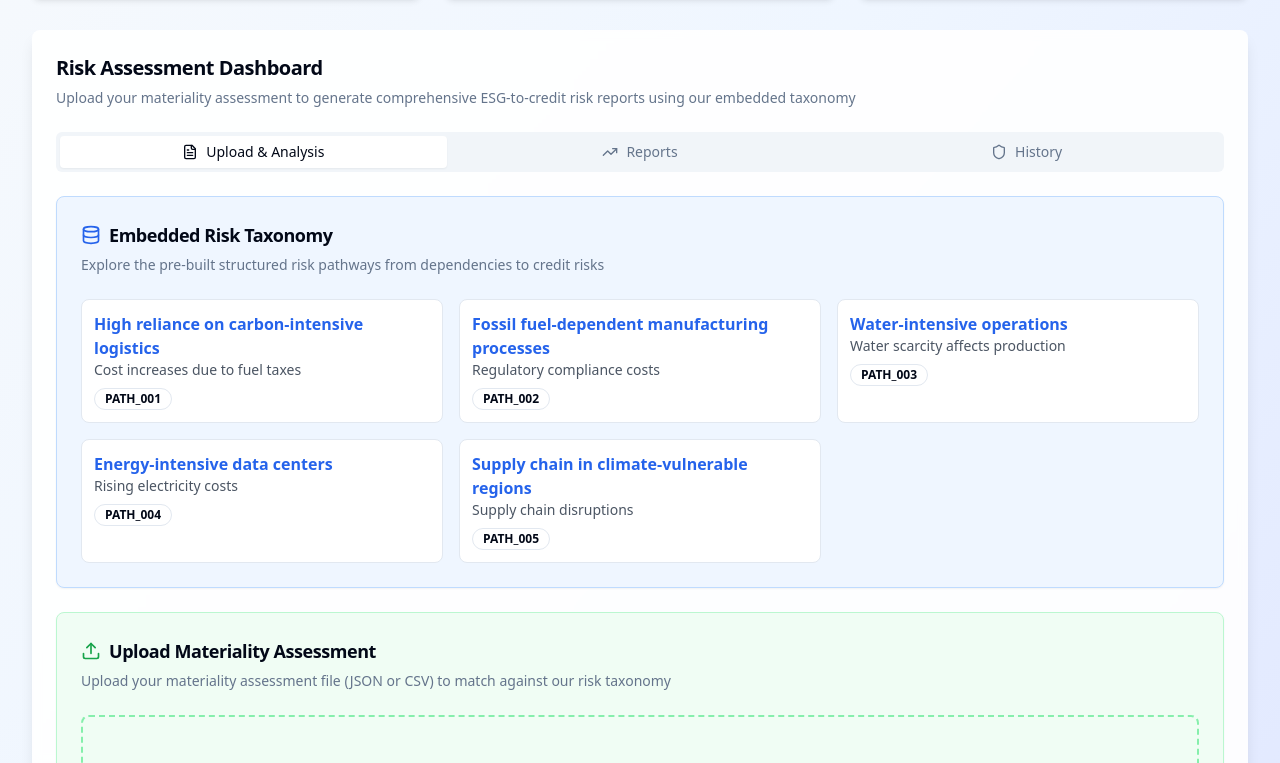
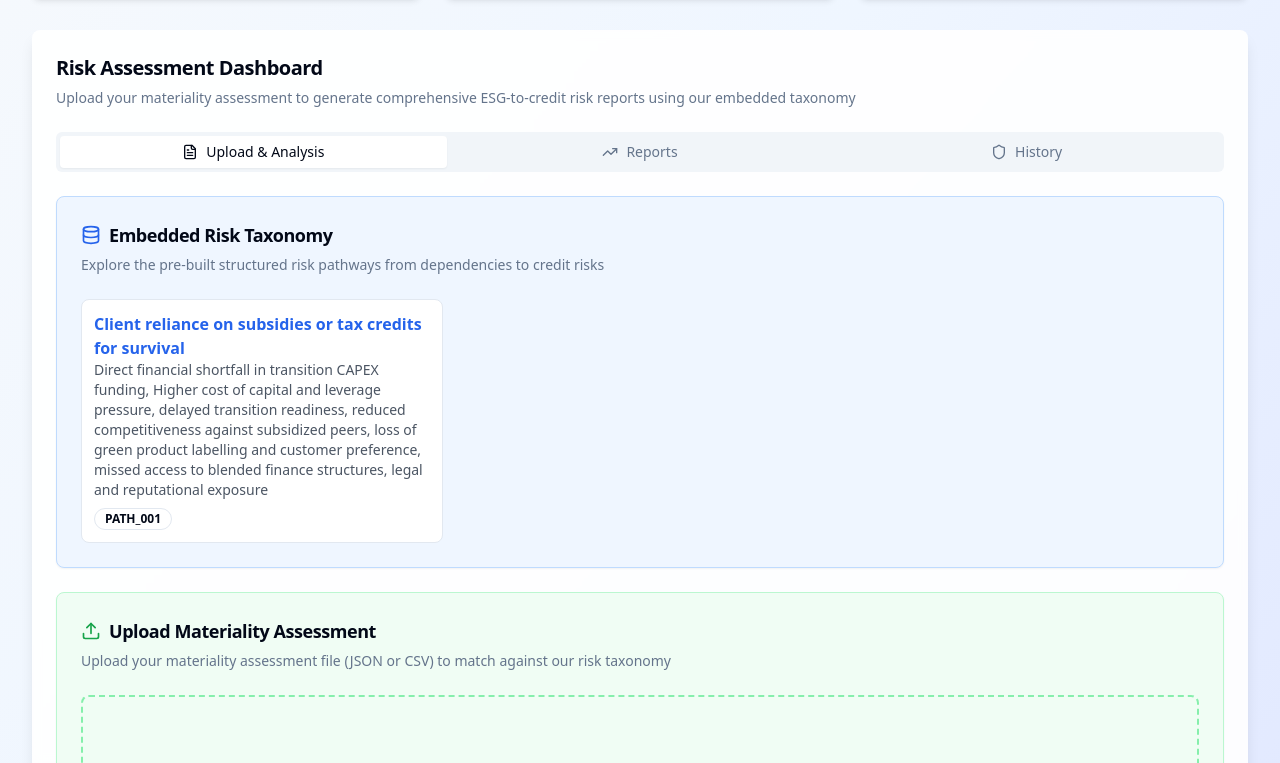
Before and after one commit to advantedgemanager/credit-climate-tracer, a React (Vite) app: page / in a window 1280 px wide. Shown: the part 493-1256 px from the top of the page. Built offline with nearby package versions, Linux system fonts and the light colour scheme.

Commit message:
Refactor: Add regulatory misalignment risk path
Add the new regulatory misalignment risk path to the embedded risk taxonomy selection.

```diff
--- a/src/data/riskTaxonomy.ts
+++ b/src/data/riskTaxonomy.ts
@@ -35,52 +35,12 @@ export interface ReportInputData {
 export const EMBEDDED_RISK_TAXONOMY: TaxonomyNode[] = [
   {
     pathId: "PATH_001",
-    dependency: "High reliance on carbon-intensive logistics",
-    impact: "Cost increases due to fuel taxes",
-    transitionRisk: "Policy-driven cost pass-through",
-    transmissionChannel: "OPEX pressure reduces cash reserves",
-    financialEffect: "Lower interest coverage ratio",
-    creditRisk: "Elevated default risk",
-    KPIs: ["Logistics emissions intensity", "Client fuel mix ratio", "EBITDA margin"]
-  },
-  {
-    pathId: "PATH_002",
-    dependency: "Fossil fuel-dependent manufacturing processes",
-    impact: "Regulatory compliance costs",
-    transitionRisk: "Carbon pricing mechanisms",
-    transmissionChannel: "Increased operational expenditure",
-    financialEffect: "Reduced profit margins",
-    creditRisk: "Higher probability of default",
-    KPIs: ["Carbon intensity per unit", "Compliance cost ratio", "Net profit margin"]
-  },
-  {
-    pathId: "PATH_003",
-    dependency: "Water-intensive operations",
-    impact: "Water scarcity affects production",
-    transitionRisk: "Physical climate risks",
-    transmissionChannel: "Production capacity constraints",
-    financialEffect: "Revenue decline",
-    creditRisk: "Cash flow deterioration",
-    KPIs: ["Water usage efficiency", "Production capacity utilization", "Revenue volatility"]
-  },
-  {
-    pathId: "PATH_004",
-    dependency: "Energy-intensive data centers",
-    impact: "Rising electricity costs",
-    transitionRisk: "Energy transition pricing",
-    transmissionChannel: "Operating cost inflation",
-    financialEffect: "Compressed operating margins",
-    creditRisk: "Debt service coverage pressure",
-    KPIs: ["Energy consumption per server", "Renewable energy mix", "Operating cost ratio"]
-  },
-  {
-    pathId: "PATH_005",
-    dependency: "Supply chain in climate-vulnerable regions",
-    impact: "Supply chain disruptions",
-    transitionRisk: "Physical climate adaptation",
-    transmissionChannel: "Inventory and production volatility",
-    financialEffect: "Working capital strain",
-    creditRisk: "Liquidity risk elevation",
-    KPIs: ["Supply chain resilience score", "Inventory turnover", "Working capital ratio"]
+    dependency: "Client reliance on subsidies or tax credits for survival",
+    impact: "Direct financial shortfall in transition CAPEX funding, Higher cost of capital and leverage pressure, delayed transition readiness, reduced competitiveness against subsidized peers, loss of green product labelling and customer preference, missed access to blended finance structures, legal and reputational exposure",
+    transitionRisk: "Business model risk, technology obsolescence risk, policy and regulatory risk, market risk, credit risk deterioration, reputational and stakeholder risk, strategic planning risk, liquidity and refinancing risk",
+    transmissionChannel: "Revenue contraction due to lost green offer → Lower turnover → Impacts revenue growth and volatility. Margin compression from commoditization → decreased gross margin and contribution margin → impacts EBITDA margin and lowers cash flow resilience. Loss of product pricing power → lower contribution per unit → impacts the ROA and the operational leverage. Drop in green procurement eligibility → decrease in qualified revenue streams and increase in volatility → impacts revenue stability and earnings volatility. Loss of ESG-sensitive customers → decrease in customer diversification and loss of key accounts → impacts customer concentration which impacts PD. Strategic asset stranding → decrease book-to-market ratio and increases impairments → impacts asset quality which impacts PD and LGD. Lower NPV of business unit → decreases future profitability and value erosion → impacts discounted cashflows",
+    financialEffect: "Loss of eligibility for tax credits or subsidies due to environmental non-compliance",
+    creditRisk: "PD deterioration through multiple transmission channels affecting revenue stability, margin compression, asset quality, and cash flow resilience",
+    KPIs: ["Revenue growth and volatility", "EBITDA margin", "ROA", "Operational leverage", "Customer concentration ratio", "Asset quality metrics", "Book-to-market ratio", "Discounted cash flows"]
   }
 ];
```
